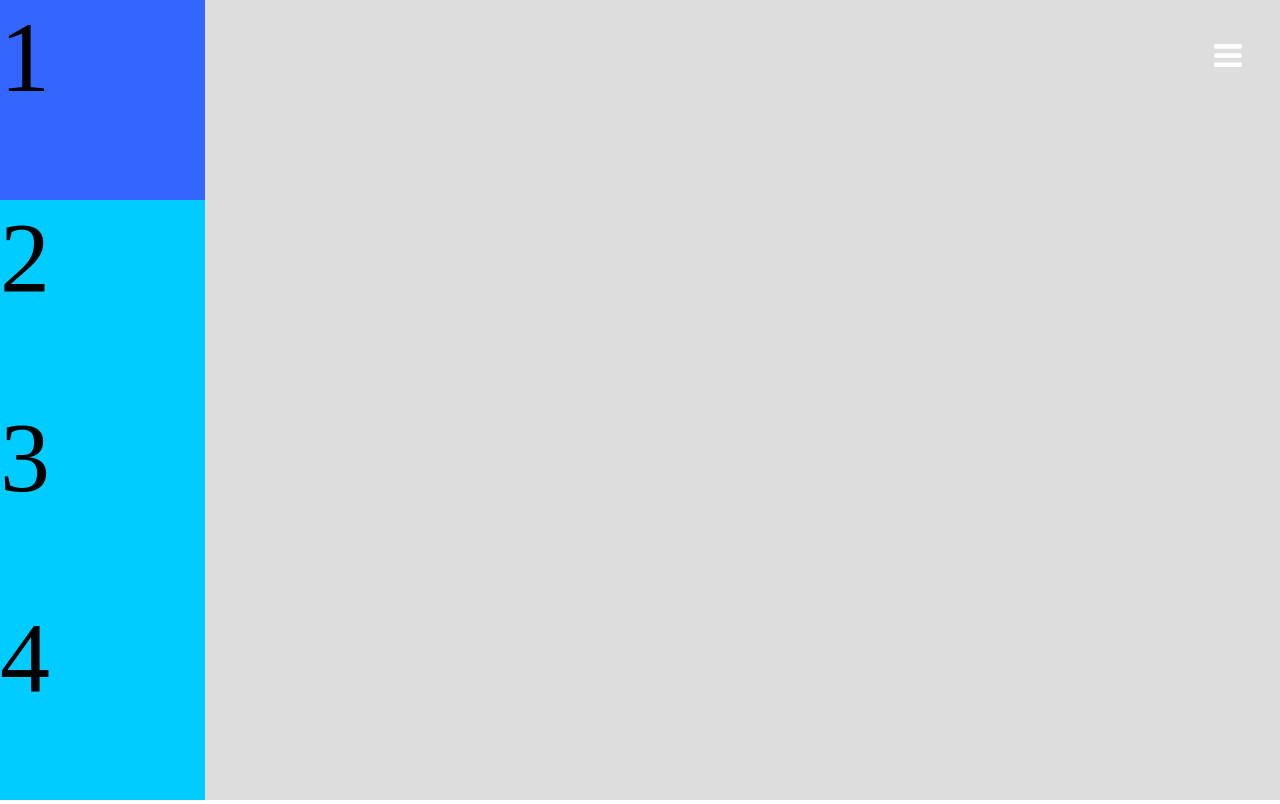
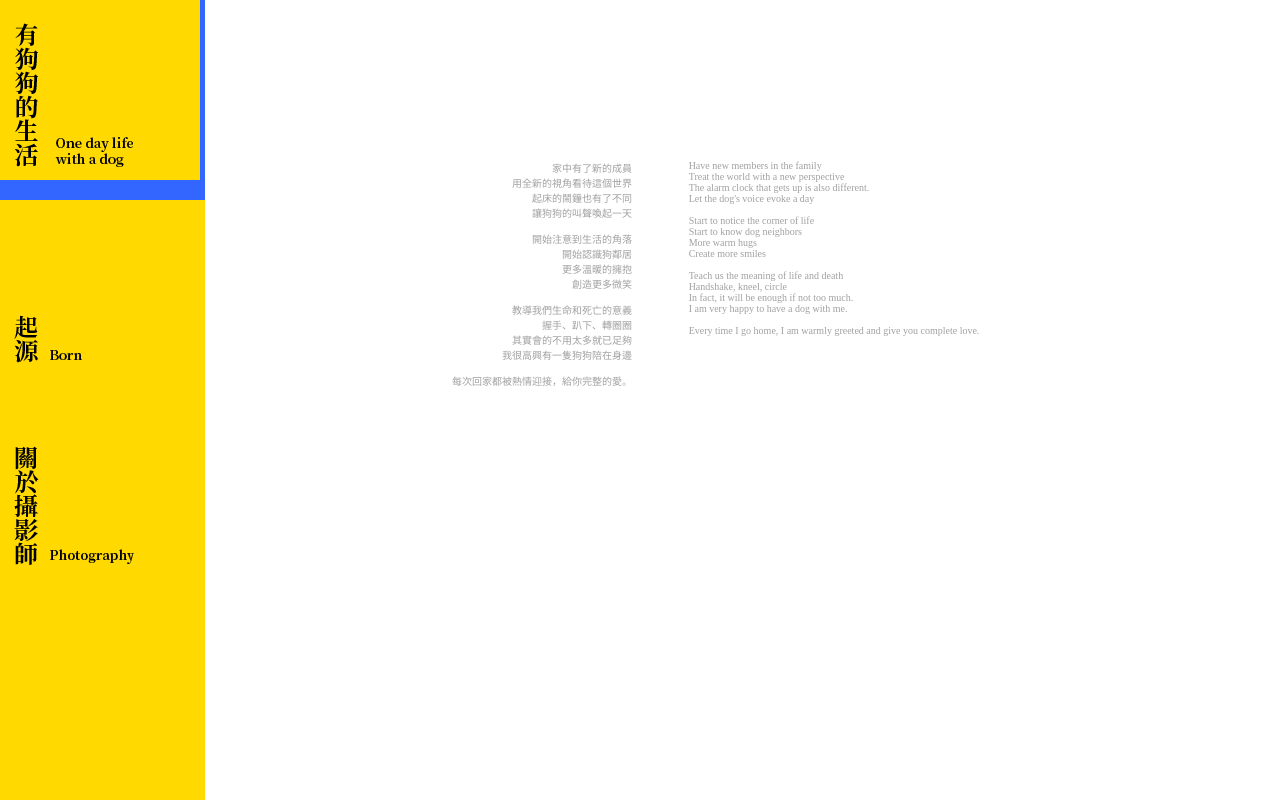
Before and after one commit to micky5521/web_final, a plain HTML site: page About.html in a window 1280 px wide. Drawn offline with nearby package versions, Linux system fonts and the light colour scheme; a web font is replaced by a local one.

Commit message:
Update poem.

```diff
--- a/About.html
+++ b/About.html
@@ -16,7 +16,7 @@
 	</div>
 	<div id="mySidenav" class="sidenav">
 	  <a href="javascript:void(0)" class="closebtn" onclick="closeNav()">&times;</a>
-	  <a href="About.html">About</a>
+	  <a href="index.html">Home</a>
 	  <a href="a day.html">A day</a>
 	  <a href="dairy.html">Dairy</a>
 	</div>
@@ -26,14 +26,48 @@
 <body>
 
 <div class="aside">
-	<div class="box">1</div>
-	<div class="box">2</div>
-	<div class="box">3</div>
-	<div class="box">4</div>
+	<div class="box"><img src="images/about1.png"></div>
+	<div class="box"><img src="images/about2.png"></div>
+	<div class="box"><img src="images/about3.png"></div>
+	<div class="box"><img src="images/about4.png"></div>
 </div>
 
 <section>
-	<div class="content"></div>
+	<div class="content">
+	<div class="text">家中有了新的成員<br>
+					  用全新的視角看待這個世界<br>
+					  起床的鬧鐘也有了不同<br>
+					  讓狗狗的叫聲喚起一天<br>
+					  <br>
+					  開始注意到生活的角落<br>
+					  開始認識狗鄰居<br>
+					  更多溫暖的擁抱<br>
+					  創造更多微笑<br>
+					  <br>
+					  教導我們生命和死亡的意義<br>
+					  握手、趴下、轉圈圈<br>
+					  其實會的不用太多就已足夠<br>
+					  我很高興有一隻狗狗陪在身邊<br><br>
+					  每次回家都被熱情迎接，給你完整的愛。
+		</div>
+	</div>
+	<div class="text1">Have new members in the family<br>
+					   Treat the world with a new perspective<br>
+					   The alarm clock that gets up is also different.<br>
+					   Let the dog's voice evoke a day<br>
+					   <br>
+					   Start to notice the corner of life<br>
+					   Start to know dog neighbors<br>
+					   More warm hugs<br>
+					   Create more smiles<br>
+					   <br>
+					   Teach us the meaning of life and death<br>
+					   Handshake, kneel, circle<br>
+					   In fact, it will be enough if not too much.<br>
+					   I am very happy to have a dog with me.<br>
+					   <br>
+					   Every time I go home, I am warmly greeted and give you complete love.<br>
+	</div>
 	<div class="content yel"></div>
 	<div class="content pink"></div>
 </section>
--- a/css/about.css
+++ b/css/about.css
@@ -1,7 +1,11 @@
 @charset "UTF-8";
 /* CSS Document */
 @import url("rwd.css");
-
+@font-face{
+	font-family: "Bodoni 72 Bold";
+	src: url("Bodoni 72 OS.ttc")
+}
+@import url('https://fonts.googleapis.com/css?family=Noto+Serif+TC');
 
 
 /* menu and nav settings*/
@@ -57,19 +61,21 @@ body{
 }
 
 .aside{
+	font-family:"Bodoni 72 Bold";
 	float:top;
 	width: 100%;
-	height: 15vh;
+	height: 180px;
 	margin: 0;
+	background: rgba(255,217,0);
 }
 
 .box {
     display: inline-block;
-    width: 50px;
+    width: 130px;
     height: 100%;
     font-size: 100px;
     position: relative;
-    background: #00CCFF;
+    background: rgba(255,217,0);
 }
 
 .box:hover{
@@ -82,17 +88,25 @@ section{
 	left: 0%;
 	height: 100vh;
 	width:100%;
-	background: #ddd;
+	background: white;
 }
 
-.content{
+.text{
 	position: absolute;
-	left: 0%;
-	top:0;
-	width: 100%;
-	height: 100vh;
-	background: #F60;
-	display: none;
+	text-align: right;
+	left: 23%;
+	top: 20%;
+	font-size: 10px;
+	color:rgba(161,161,161,1.00);
+}
+
+.text1{
+	position: absolute;
+	text-align: left;
+	left: 45%;
+	top: 20%;
+	font-size: 10px;
+	color:rgba(161,161,161,1.00);
 }
 
 .yel{
@@ -114,23 +128,22 @@ section{
     .aside {
         display:inline-block;
         width: 100%;
-        height: 25vh;
+        height: 180px;
     }
     .box {
         display: inline-block;
-        width: 24.9%;
+        width: 19%;
         height: 37%%;
-        font-size: 100px;
         float:top;
         position: relative;
-        background: #00CCFF;
+        background: rgba(255,217,0);
     }
         section{
         position: relative;
         left: 0%;
         height: 100vh;
         width:100%;
-        background: #ddd;
+        background: white;
     }
 
 }
@@ -148,7 +161,7 @@ section{
         height: 25%;
         font-size: 100px;
         position: relative;
-        background: #00CCFF;
+        background: rgba(255,217,0);
     }
 
     section {
@@ -157,7 +170,7 @@ section{
         left: 0%;
         height: 100vh;
         width:84%;
-        background: #ddd;
+        background: white;
     }
 
 }
```
Also changed, not shown: images/about1.png (added), images/about2.png (added), images/about3.png (added), images/about4.png (added).
